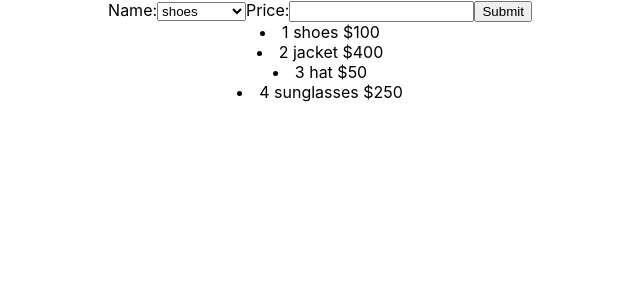
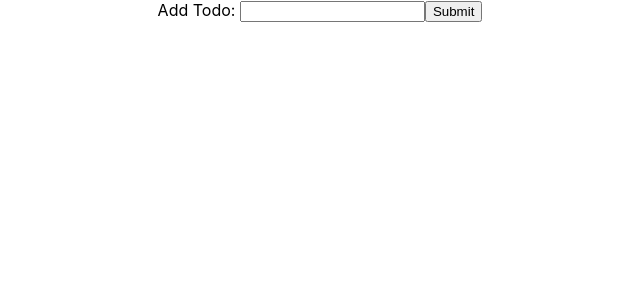
Before and after one commit to AtulPant2704/Machine-Coding-Round, a React (Create React App) app: page / in a window 1280 px wide. Shown: the top 300 px of the page, without its empty margins (320-960 px from the left). Built offline with nearby package versions, Linux system fonts and the light colour scheme.

Commit message:
feat: complete todo question

```diff
--- a/src/App.css
+++ b/src/App.css
@@ -36,3 +36,7 @@
     transform: rotate(360deg);
   }
 }
+
+.strike {
+  text-decoration: line-through;
+}
--- a/src/App.js
+++ b/src/App.js
@@ -1,10 +1,10 @@
 import "./App.css";
-import { UpdatePrice } from "./questions";
+import { AddTodo } from "./questions";
 
 function App() {
   return (
     <div className="App">
-      <UpdatePrice />
+      <AddTodo />
     </div>
   );
 }
--- /dev/null
+++ b/src/questions/AddTodo.jsx
@@ -0,0 +1,39 @@
+// Problem: Add Todos on click of submit button. On clicking any of the todos, it has to be marked. i.e -> completed todos become incomplete and vice versa.
+import { useState } from "react";
+
+const Todo = ({ item }) => {
+    const [strike, setStrike] = useState(false);
+
+    const todoHandler = () => {
+        setStrike(prev => !prev);
+    }
+
+    return (
+        <div>
+            <li className={`${strike ? "strike" : ""}`} key={item} onClick={() => todoHandler(item)}>{item}</li>
+        </div>
+    )
+}
+
+const AddTodo = () => {
+    const [todos, setTodos] = useState([]);
+    const [newTodo, setNewTodo] = useState("");
+
+    const submitHandler = () => {
+        setTodos(prev => [...prev, newTodo]);
+        setNewTodo("");
+    }
+
+    return (
+        <div>
+            <label htmlFor="">Add Todo: </label>
+            <input type="text" name="" id="" value={newTodo} onChange={(e) => setNewTodo(e.target.value)} />
+            <button onClick={submitHandler}>Submit</button>
+            {todos.map(item => (
+                <Todo item={item} />
+            ))}
+        </div>
+    )
+}
+
+export { AddTodo };
--- a/src/questions/index.js
+++ b/src/questions/index.js
@@ -5,3 +5,4 @@ export { RemoveItem } from "./RemoveItem";
 export { WelcomeMessage } from "./WelcomeMessage";
 export { AddItem } from "./AddItem";
 export { UpdatePrice } from "./UpdatePrice";
+export { AddTodo } from "./AddTodo";
```
